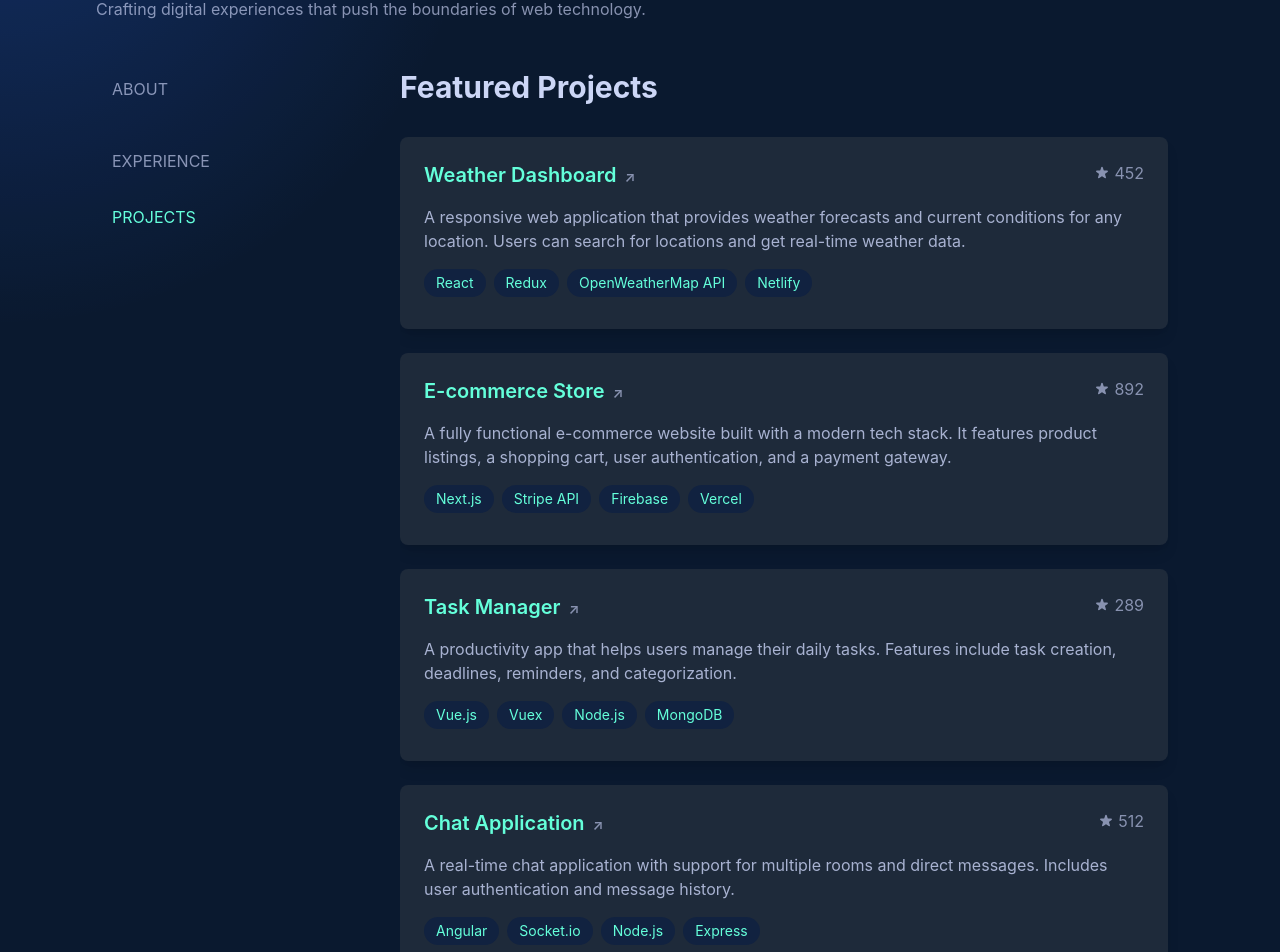
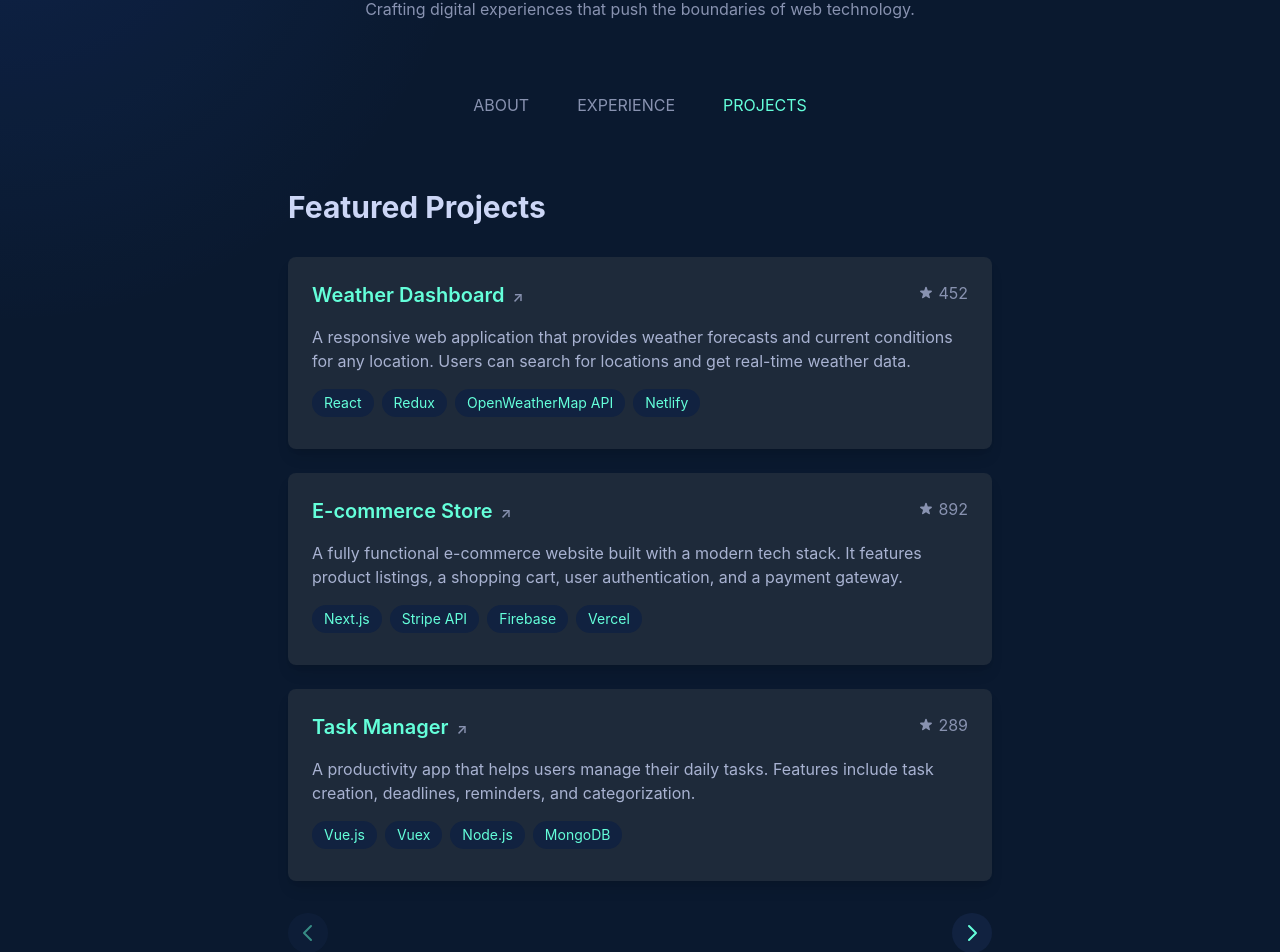
Before and after one commit to Ananthakrishna24/portfolio-v1, a React (Create React App) app: page /projects in a window 1280 px wide. Shown: the part 155-1107 px from the top of the page. Built offline with nearby package versions, Linux system fonts and the light colour scheme.

Commit message:
minor UI fixes and added pagination

```diff
--- a/src/components/About.js
+++ b/src/components/About.js
@@ -26,22 +26,32 @@ const About = () => {
   };
 
   return (
+    <div className="max-w-3xl mx-auto px-4 sm:px-6 lg:px-8">
+      <motion.h2
+        className="text-3xl font-bold mb-8 text-[#ccd6f6]"
+        initial={{ opacity: 0, y: -20 }}
+        animate={{ opacity: 1, y: 0 }}
+        transition={{ duration: 0.5 }}
+      >
+        About Me
+      </motion.h2>
       <motion.div
-      className="space-y-6 text-lg leading-relaxed max-w-2xl mx-auto"
+        className="space-y-6 text-lg leading-relaxed text-[#8892b0]"
         variants={containerVariants}
         initial="hidden"
         animate="visible"
       >
-      <motion.p variants={childVariants}>
+        <motion.p variants={childVariants} className="text-justify hyphens-auto">
           Since 2015, I've been on an exhilarating journey through the digital realm, crafting experiences that blend creativity with cutting-edge technology. My path has led me from <motion.span className="text-green" whileHover={{ scale: 1.1 }}>innovative startups</motion.span> to <motion.span className="text-green" whileHover={{ scale: 1.1 }}>Fortune 500 giants</motion.span>, always with a focus on pushing the boundaries of what's possible on the web.
         </motion.p>
-      <motion.p variants={childVariants}>
+        <motion.p variants={childVariants} className="text-justify hyphens-auto">
           Currently, I'm channeling my passion into creating intuitive and accessible interfaces at <motion.span className="text-green" whileHover={{ scale: 1.1 }}>TechNova Solutions</motion.span>. I thrive in the sweet spot where design meets functionality, crafting solutions that are not only visually stunning but also robust under the hood. In my spare time, I've developed a <motion.span className="text-green" whileHover={{ scale: 1.1 }}>series of interactive workshops</motion.span> on advanced React techniques and state management strategies.
         </motion.p>
-      <motion.p variants={childVariants}>
+        <motion.p variants={childVariants} className="text-justify hyphens-auto">
           Away from the keyboard, you'll find me exploring the great outdoors, experimenting with new cooking recipes, or diving into the latest sci-fi novel. I'm also an avid supporter of open-source projects and regularly contribute to various community-driven initiatives.
         </motion.p>
       </motion.div>
+    </div>
   );
 };
 
--- a/src/components/CursorLight.js
+++ b/src/components/CursorLight.js
@@ -1,12 +1,16 @@
-import React, { useEffect, useState } from 'react';
-import { motion } from 'framer-motion';
+import React, { useEffect, useRef } from 'react';
 
 const CursorLight = () => {
-  const [mousePosition, setMousePosition] = useState({ x: 0, y: 0 });
+  const cursorRef = useRef(null);
 
   useEffect(() => {
+    const cursor = cursorRef.current;
+
     const updateMousePosition = (ev) => {
-      setMousePosition({ x: ev.clientX, y: ev.clientY });
+      if (cursor) {
+        cursor.style.setProperty('--mouse-x', `${ev.clientX}px`);
+        cursor.style.setProperty('--mouse-y', `${ev.clientY}px`);
+      }
     };
 
     window.addEventListener('mousemove', updateMousePosition);
@@ -17,19 +21,11 @@ const CursorLight = () => {
   }, []);
 
   return (
-    <motion.div
-      className="cursor-light"
+    <div
+      ref={cursorRef}
+      className="cursor-light fixed inset-0 pointer-events-none z-50"
       style={{
-        position: 'fixed',
-        top: 0,
-        left: 0,
-        width: '100%',
-        height: '100%',
-        pointerEvents: 'none',
-        zIndex: 9999,
-      }}
-      animate={{
-        background: `radial-gradient(600px at ${mousePosition.x}px ${mousePosition.y}px, rgba(29, 78, 216, 0.30), transparent 80%)`,
+        background: `radial-gradient(600px at var(--mouse-x, 0px) var(--mouse-y, 0px), rgba(29, 78, 216, 0.15), transparent 80%)`,
       }}
     />
   );
--- a/src/components/Layout.js
+++ b/src/components/Layout.js
@@ -51,12 +51,9 @@ const Layout = ({ children }) => {
       <CursorLight />
       <div className="max-w-6xl mx-auto px-4 sm:px-6 lg:px-8">
         <motion.header
-          initial={{ y: -100 }}
-          animate={{ y: 0 }}
-          transition={{ type: "spring", stiffness: 100 }}
-          className="py-12 relative z-10"
+          className="py-12 relative z-10 text-center"
         >
-          <div className="text-center lg:text-left">
+          <div>
             <motion.h1
               className="text-4xl sm:text-5xl font-bold text-lightest-slate"
               initial={{ opacity: 0 }}
@@ -74,7 +71,7 @@ const Layout = ({ children }) => {
               Senior Frontend Engineer
             </motion.p>
             <motion.p
-              className="mt-4 text-slate max-w-xl mx-auto lg:mx-0"
+              className="mt-4 text-slate max-w-xl mx-auto"
               initial={{ opacity: 0 }}
               animate={{ opacity: 1 }}
               transition={{ delay: 0.6 }}
@@ -84,21 +81,25 @@ const Layout = ({ children }) => {
           </div>
         </motion.header>
 
-        <div className="flex flex-col lg:flex-row">
-          <nav className="w-full lg:w-1/4 mb-8 lg:mb-0">
+        <motion.nav
+          initial={{ y: -20, opacity: 0 }}
+          animate={{ y: 0, opacity: 1 }}
+          transition={{ type: "spring", stiffness: 100, delay: 0.8 }}
+          className="py-4 mb-8 relative z-10"
+        >
           <motion.div
-              className="flex lg:flex-col justify-center lg:justify-start space-x-4 lg:space-x-0 lg:space-y-4"
-              initial={{ opacity: 0, x: -20 }}
-              animate={{ opacity: 1, x: 0 }}
-              transition={{ delay: 0.2 }}
+            className="flex flex-wrap justify-center space-x-4"
+            initial={{ opacity: 0 }}
+            animate={{ opacity: 1 }}
+            transition={{ delay: 1 }}
           >
             <NavItem to="/" label="ABOUT" />
             <NavItem to="/experience" label="EXPERIENCE" />
             <NavItem to="/projects" label="PROJECTS" />
           </motion.div>
-          </nav>
+        </motion.nav>
 
-          <main className="w-full lg:w-3/4 lg:pl-8">
+        <main>
           <motion.div
             key={location.pathname}
             initial={{ opacity: 0, y: 20 }}
@@ -109,7 +110,6 @@ const Layout = ({ children }) => {
             {children}
           </motion.div>
         </main>
-        </div>
 
         <motion.footer
           initial={{ opacity: 0 }}
--- a/src/components/Projects.js
+++ b/src/components/Projects.js
@@ -1,5 +1,5 @@
-import React from 'react';
-import { motion } from 'framer-motion';
+import React, { useState } from 'react';
+import { motion, AnimatePresence } from 'framer-motion';
 
 const ProjectCard = ({ title, description, link, technologies, stars }) => (
   <motion.div
@@ -75,8 +75,25 @@ const Projects = () => {
     }
   ];
 
+  const [currentPage, setCurrentPage] = useState(0);
+  const projectsPerPage = 3;
+  const pageCount = Math.ceil(projects.length / projectsPerPage);
+
+  const handleNextPage = () => {
+    setCurrentPage((prev) => Math.min(prev + 1, pageCount - 1));
+  };
+
+  const handlePrevPage = () => {
+    setCurrentPage((prev) => Math.max(prev - 1, 0));
+  };
+
+  const currentProjects = projects.slice(
+    currentPage * projectsPerPage,
+    (currentPage + 1) * projectsPerPage
+  );
+
   return (
-    <div className="h-full flex flex-col">
+    <div className="max-w-3xl mx-auto px-4 sm:px-6 lg:px-8 relative">
       <motion.h2
         className="text-3xl font-bold mb-8 text-[#ccd6f6]"
         initial={{ opacity: 0, y: -20 }}
@@ -85,31 +102,42 @@ const Projects = () => {
       >
         Featured Projects
       </motion.h2>
+      <AnimatePresence mode="wait">
         <motion.div
-        className="flex-grow overflow-y-auto pr-4 scrollbar-hide"
-        initial="hidden"
-        animate="visible"
-        variants={{
-          hidden: { opacity: 0 },
-          visible: {
-            opacity: 1,
-            transition: {
-              staggerChildren: 0.1
-            }
-          }
-        }}
-        style={{
-          scrollbarWidth: 'none',
-          msOverflowStyle: 'none',
-          '&::-webkit-scrollbar': {
-            display: 'none'
-          }
-        }}
+          key={currentPage}
+          initial={{ opacity: 0, x: 20 }}
+          animate={{ opacity: 1, x: 0 }}
+          exit={{ opacity: 0, x: -20 }}
+          transition={{ duration: 0.3 }}
         >
-        {projects.map((project, index) => (
+          {currentProjects.map((project, index) => (
             <ProjectCard key={index} {...project} />
           ))}
         </motion.div>
+      </AnimatePresence>
+      <div className="sticky bottom-4 left-0 right-0 flex justify-between items-center mt-8">
+        <button
+          onClick={handlePrevPage}
+          className={`bg-[#112240] text-[#64ffda] p-2 rounded-full hover:bg-[#1d3a6d] transition-colors duration-300 ${
+            currentPage === 0 ? 'opacity-50 cursor-not-allowed' : ''
+          }`}
+          disabled={currentPage === 0}
+        >
+          <svg xmlns="http://www.w3.org/2000/svg" className="h-6 w-6" fill="none" viewBox="0 0 24 24" stroke="currentColor">
+            <path strokeLinecap="round" strokeLinejoin="round" strokeWidth={2} d="M15 19l-7-7 7-7" />
+          </svg>
+        </button>
+        {currentPage < pageCount - 1 && (
+          <button
+            onClick={handleNextPage}
+            className="bg-[#112240] text-[#64ffda] p-2 rounded-full hover:bg-[#1d3a6d] transition-colors duration-300"
+          >
+            <svg xmlns="http://www.w3.org/2000/svg" className="h-6 w-6" fill="none" viewBox="0 0 24 24" stroke="currentColor">
+              <path strokeLinecap="round" strokeLinejoin="round" strokeWidth={2} d="M9 5l7 7-7 7" />
+            </svg>
+          </button>
+        )}
+      </div>
     </div>
   );
 };
--- a/src/index.css
+++ b/src/index.css
@@ -18,6 +18,7 @@
 }
 
 .cursor-light {
+    will-change: background;
+    transition: background 0.15s ease;
     mix-blend-mode: screen;
-    pointer-events: none;
 }
```
Lines whose indentation alone changed are shown as unchanged.
